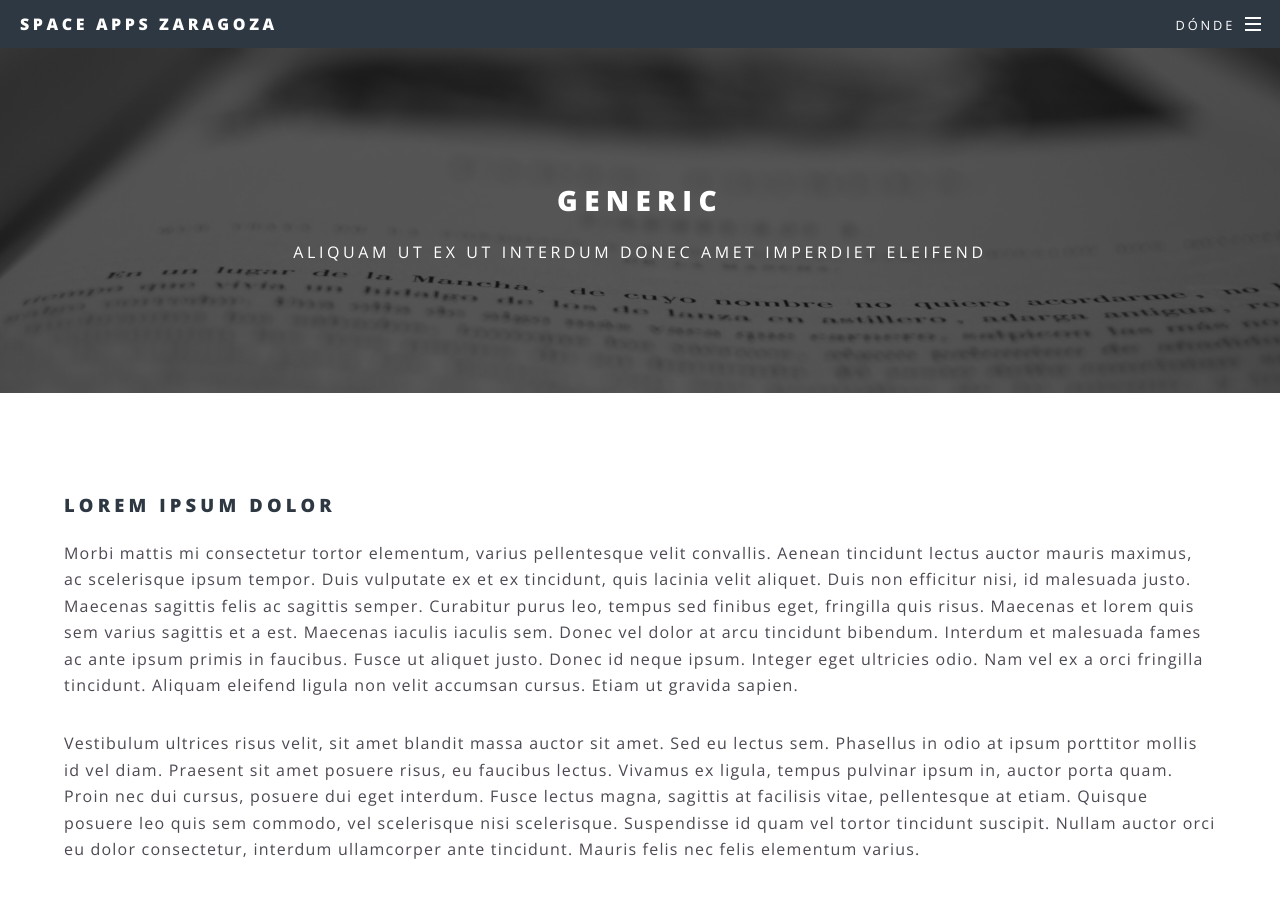
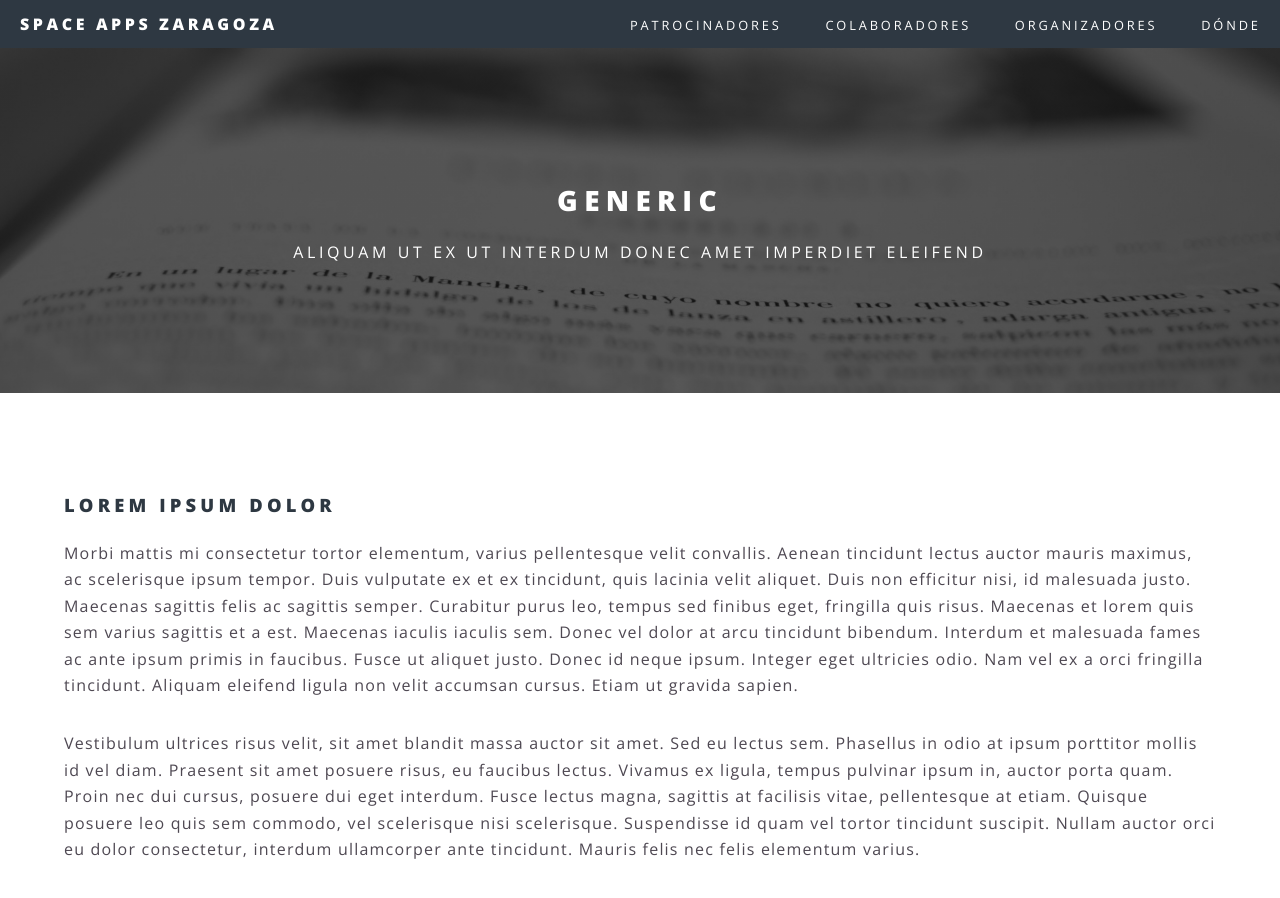
Before and after one commit to spaceappszgz/spaceappszgz.github.io, a Jekyll site: the page built from generic.html, in a window 1280 px wide and 900 px high. Built offline with Jekyll 4.4.1, drawn with Linux system fonts in a browser that asks for light colours.

Commit message:
navbar working better

```diff
--- a/_includes/header.html
+++ b/_includes/header.html
@@ -3,22 +3,17 @@
   <h1><a href="{{ site.baseurl }}/index.html">{{ site.title }}</a></h1>
   <nav id="nav">
     <ul>
-      <li class="special">
-        <a href="#map" class="menuToggle"><span>Dónde</span></a>
-        <!--<div id="menu">
-          <ul>
-            <li><a href="index.html">Home</a></li>
-            {% for my_page in site.pages %}
-            {% if my_page.title %}
-            <li><a href="{{ my_page.url | prepend: site.baseurl }}">{{ my_page.title }}</a></li>
-            {% endif %}
-            {% endfor %}
-            <li><a href="#">Sign Up</a></li>
-            <li><a href="#">Log In</a></li>
-            <li><a href="{{ "/feed.xml" | prepend: site.baseurl }}"
-                   class="icon fa-feed"> RSS Feed</a></li>
-          </ul>
-        </div>-->
+      <li>
+        <a href="#sponsors" class="scrolly"><span>Patrocinadores</span></a>
+      </li>
+      <li>
+        <a href="#colaboradores" class="scrolly"><span>Colaboradores</span></a>
+      </li>
+      <li>
+        <a href="#organizadores" class="scrolly"><span>Organizadores</span></a>
+      </li>
+      <li>
+        <a href="#map" class="scrolly"><span>Dónde</span></a>
       </li>
     </ul>
   </nav>
--- a/index.html
+++ b/index.html
@@ -48,7 +48,7 @@ layout: landing
                 <li><a href="https://2016.spaceappschallenge.org/" class="button special">Regístrate</a></li>
             </ul>
     </div>
-    <a href="#one" class="more scrolly">Más Información</a>
+    <!--<a href="#one" class="more scrolly">Más Información</a>-->
 </section>
 
 <section id="video" class="wrapper style1 special" style="height:700px; background-image:url('images/kb0Zm.jpg'); background-repeat: no-repeat;
@@ -69,7 +69,7 @@ layout: landing
 </section>
 
 <!-- Sponsors -->
-<section id="one" class="wrapper style1 special" style="height:700px; background-color: white">
+<section id="sponsors" class="wrapper style1 special" style="height:700px; background-color: white">
     <div class="inner">
         <header class="major">
             <h2 style="color: black">Patrocinadores<br /></h2>
```
